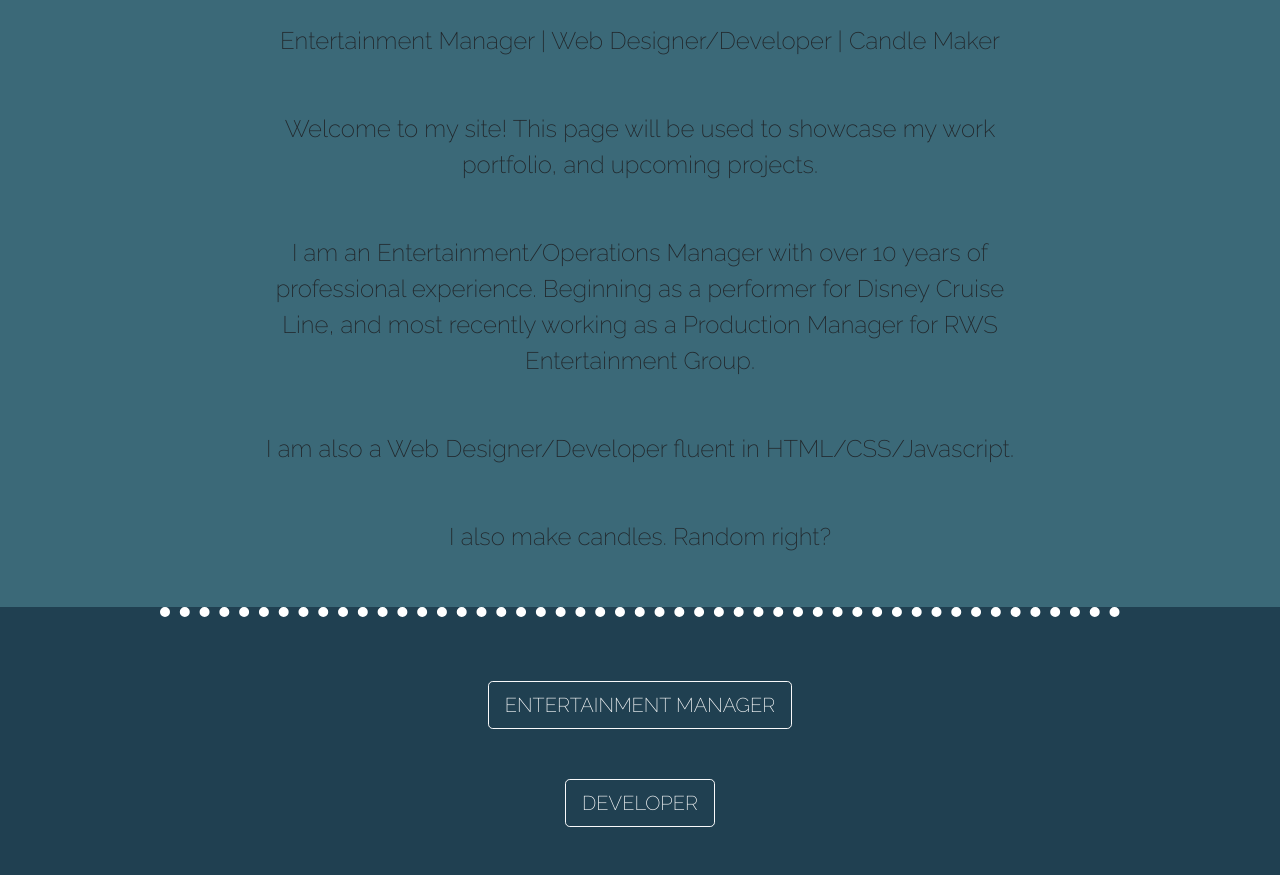
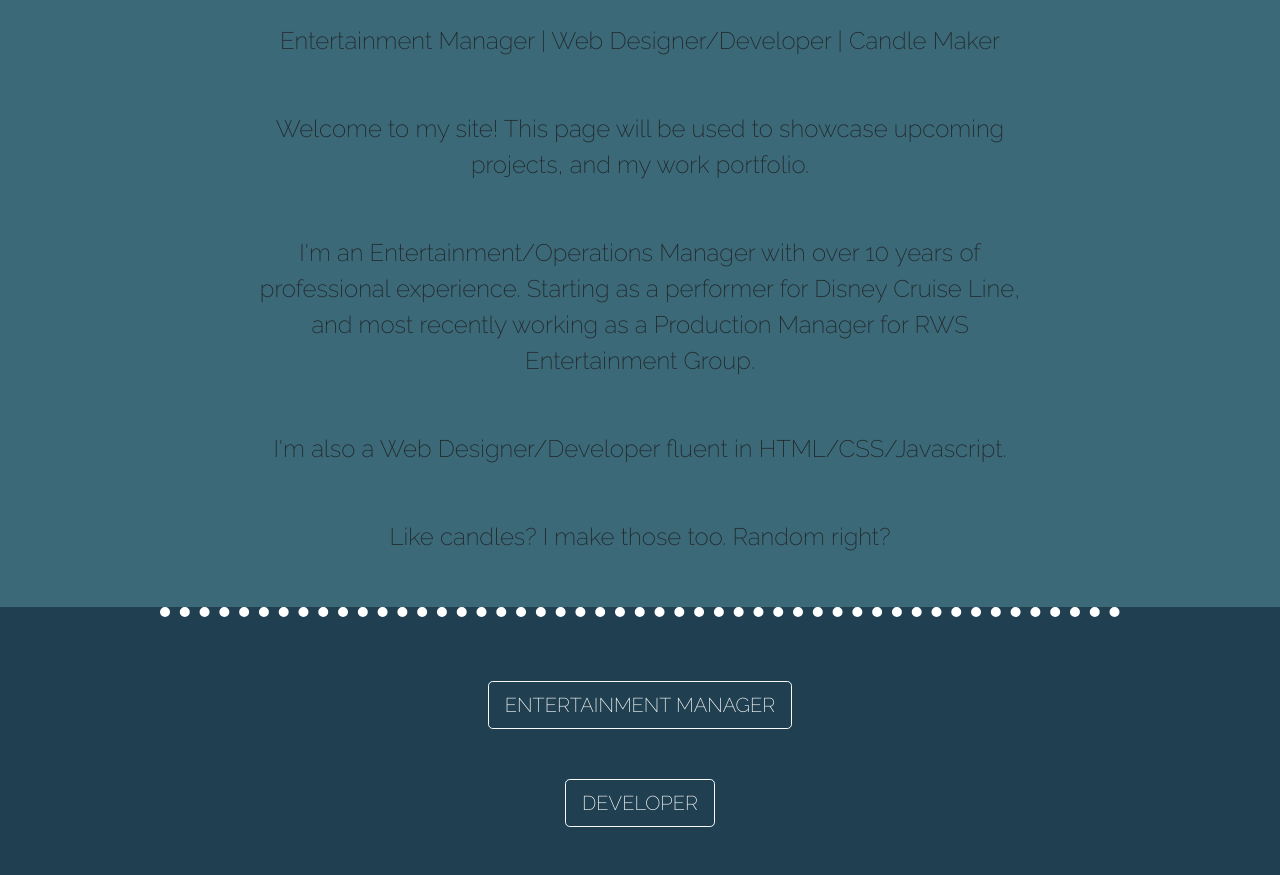
Before and after one commit to krs1421/kylerichscott, a plain HTML site: page index.html in a window 1280 px wide. Shown: the part 1076-1951 px from the top of the page. Drawn offline with nearby package versions, Linux system fonts and the light colour scheme; a web font is replaced by a local one.

Commit message:
Update index.html

```diff
--- a/index.html
+++ b/index.html
@@ -50,18 +50,18 @@
 
   <section id="middle">
 
-    <div class="middle-container">
+   <div class="middle-container">
       <img class="hello-gif" src="gif/hello.gif" alt="hello-Gif">
       <p class="about-me-header">I’m Kyle.</p>
-      <p>Entertainment Manager | Web Designer/Developer | Candle Maker</p>
+      <p class="about-me-header2">Entertainment Manager | Web Designer/Developer | Candle Maker</p>
       <br>
-      <p class="about-me">Welcome to my site! This page will be used to showcase my work portfolio, and upcoming projects. </p>
+      <p class="about-me">Welcome to my site! This page will be used to showcase upcoming projects, and my work portfolio. </p>
       <br>
-      <p class="about-me">I am an Entertainment/Operations Manager with over 10 years of professional experience. Beginning as a performer for Disney Cruise Line, and most recently working as a Production Manager for RWS Entertainment Group.</p>
+      <p class="about-me">I'm an Entertainment/Operations Manager with over 10 years of professional experience. Starting as a performer for Disney Cruise Line, and most recently working as a Production Manager for RWS Entertainment Group.</p>
       <br>
-      <p class="about-me">I am also a Web Designer/Developer fluent in HTML/CSS/Javascript.</p>
+      <p class="about-me">I'm also a Web Designer/Developer fluent in HTML/CSS/Javascript.</p>
       <br>
-      <p class="about-me">I also make candles. Random right?</p>
+      <p class="about-me">Like candles? I make those too. Random right?</p>
       <br>
     </div>
   </section>
```
